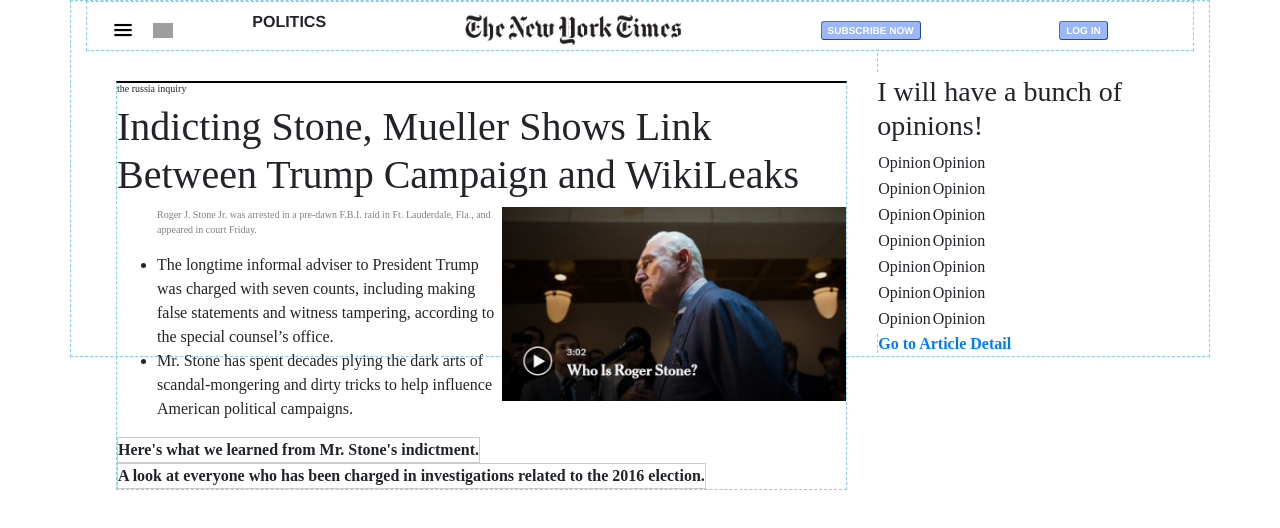
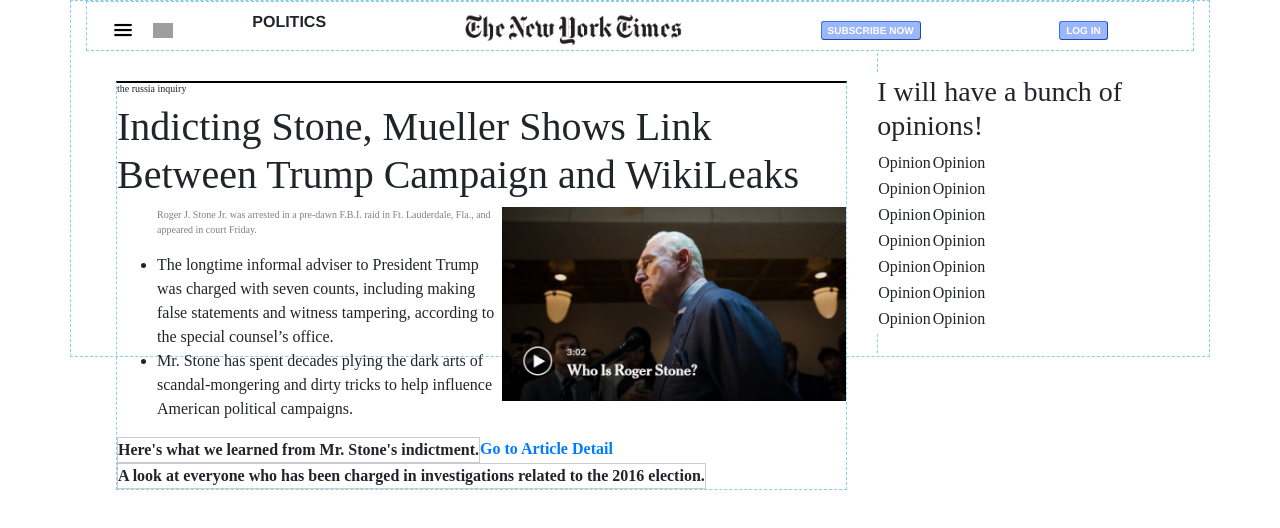
Before and after one commit to LeilaniL/NYTimes-Replica, an Angular app: page / in a window 1280 px wide. Shown: the top 528 px of the page. Built offline with nearby package versions, Linux system fonts and the light colour scheme; grey boxes are pictures that could not be loaded.

Commit message:
fix routes

```diff
--- a/src/app/app.component.html
+++ b/src/app/app.component.html
@@ -8,9 +8,10 @@
   <button class="navbtn">Log In</button>
 </div>
 
+<router-outlet></router-outlet>
+
 <!-- <banner-ad></banner-ad> -->
 <!--<header-skybox></header-skybox>-->
-<featured-articles></featured-articles>
 <!-- <featured-opinion></featured-opinion> -->
 <div class="opinion-featured">
   <h3>I will have a bunch of opinions!</h3>
@@ -45,10 +46,5 @@
     </tr>
   </table>
 </div>
-<!-- *******placeholder for article detail component******* -->
-<b>
-  <a routerLink="read-article">Go to Article Detail</a>
-</b>
-<router-outlet></router-outlet>
 
 <!-- <sections-footer></sections-footer> -->
--- a/src/app/featured-articles/featured-articles.component.html
+++ b/src/app/featured-articles/featured-articles.component.html
@@ -20,7 +20,6 @@
   <div class="related-links">
     A look at everyone who has been charged in investigations related to the 2016 election.
   </div>
-</div>
   <div *ngFor="let story of featuredStories" class=" topic-box">
     <h2 class="topic-tag">{{ story.topic }}</h2>
     <h1>{{ story.headline }}</h1>
@@ -29,3 +28,8 @@
       <li>{{ story.mainpoint2 }}</li>
     </ul>
   </div>
+  <!-- *******PLACEHOLDER for article detail component******* -->
+  <b>
+    <a routerLink="read-article">Go to Article Detail</a>
+  </b>
+</div>
--- a/src/app/featured-articles/featured-articles.component.ts
+++ b/src/app/featured-articles/featured-articles.component.ts
@@ -1,4 +1,5 @@
 import { Component, OnInit } from '@angular/core';
+import { Router } from '@angular/router';
 
 @Component({
   selector: 'featured-articles',
@@ -7,7 +8,7 @@
 })
 export class FeaturedArticleComponent implements OnInit {
 
-  constructor() { }
+  constructor(private router: Router) { }
 
   ngOnInit() {
   }
```
Also changed, not shown: src/app/app.routing.ts (+4 -5 lines). Lines whose indentation alone changed are shown as unchanged.
